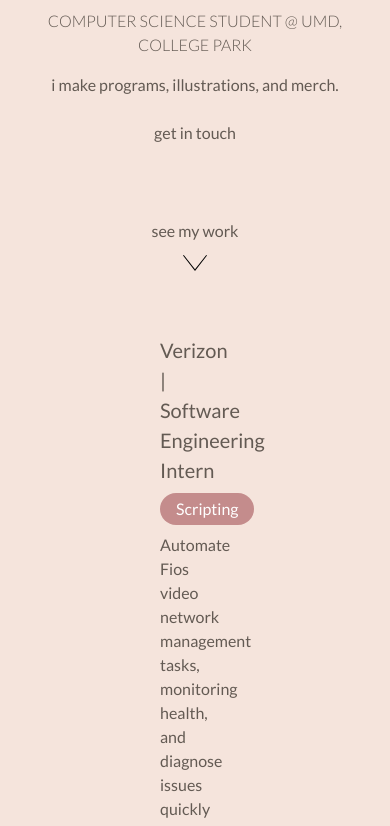
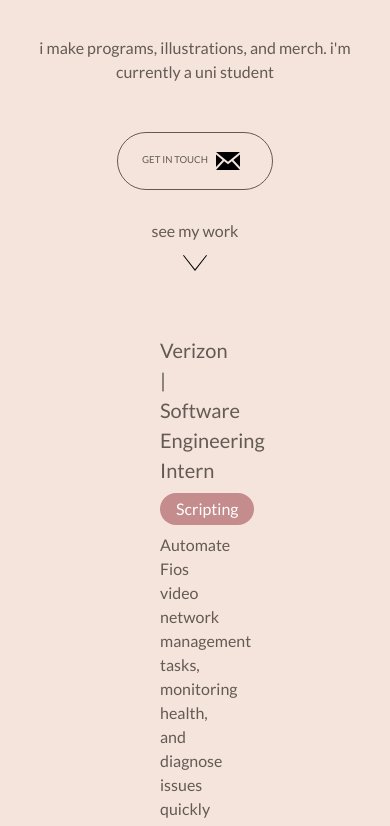
Before and after one commit to mei-lu/website, a website: page index.pug in a window 390 px wide. Shown: the part 541-1367 px from the top of the page. Drawn offline with nearby package versions, Linux system fonts and the light colour scheme; files that its build step writes are made by us from their sources; a web font is replaced by a local one.

Commit message:
Responsivity improvements

```diff
--- a/index.pug
+++ b/index.pug
@@ -31,17 +31,22 @@
         .heading mei lu
         .tagline
           p  COMPUTER SCIENCE STUDENT @ UMD, COLLEGE PARK
-        p i make programs, illustrations, and merch.
-        a(href="mailto: meilu@umd.edu" target="_blank")
-          .button get in touch
+        .descrip
+          p i make programs, illustrations, and merch. i'm currently a uni student
+
+        .button
+            a(href="mailto: meilu@umd.edu" target="_blank")
+              span GET IN TOUCH
+            a(href="mailto: meilu@umd.edu" target="_blank")
+              img(src="./img/email.svg" alt="Icon of email")
 
   .expand-btn
-    span see my work
+    a(href="#proj") see my work
     img(src="./img/downarrow.svg")
   // End Intro Section
 
 // Project Section
-.proj
+.proj#proj
   .proj-grid
     .proj-tile
         .proj-title Verizon | Software Engineering Intern
@@ -62,6 +67,8 @@
         .proj-label Web
       .proj-descrip A web platform collecting hundreds in donations for Feeding America in and displayed live stats. Made for a Chinese Student Association event that attracted more than 100 attendees.
 
+.footer
+  span Copyright © 2021 Mei Lu. All Rights Reserved.
 
 
 script(src='./js/animations.js')
--- a/scss/main.scss
+++ b/scss/main.scss
@@ -86,11 +86,11 @@
         text-align: center;
         display: flex;
 
-
         .namecard {
             display: flex;
-            justify-content: center;
             align-items: center;
+            word-break: break-word;
+
 
             @media only screen and (max-width: 768px) {
                 flex-direction: column;
@@ -108,11 +108,15 @@
                     font-size: 6rem;
                 }
 
-                @media only screen and (max-width: 775px) {
+                @media only screen and (max-width: 992px) {
+                    font-size: 5rem;
+                }
+
+                @media only screen and (max-width: 768px) {
                     font-size: 4.5rem;
                 }
 
-                @media only screen and (max-width: 525px) {
+                @media only screen and (max-width: 576px) {
                     font-size: 4rem;
                 }
 
@@ -125,6 +129,11 @@
                 font-size: 1rem;
                 font-family: 'Lato', sans-serif;
                 font-weight: 300;
+                word-break: break-word;
+            }
+
+            .descrip {
+                margin: 1rem 0rem;
             }
 
             .intro-img {
@@ -137,23 +146,25 @@
             }
 
             .intro-text {
+                flex: 1;
                 display: flex;
                 flex-direction: column;
                 justify-content: center;
-                margin-left: 3rem;
-
-                @media only screen and (max-width: 768px) {
-                    margin-left: 0;
-                }
+                align-items: center;
             }
 
             .button {
                 color: $text-dark;
-                border: none;
-                border-radius: 1rem;
-                width: 100%;
+                border: 1px solid;
+                border-radius: 20rem;
                 text-align: center;
-                padding: 0.5rem;
+                padding: 0.5rem 1.5rem;
+                font-size: 0.6rem;
+                margin: 1rem 0rem;
+
+                img {
+                    padding: 0.5rem
+                }
             }
 
         }
```
Also changed, not shown: css/main.css, index.html, 1 other file.
